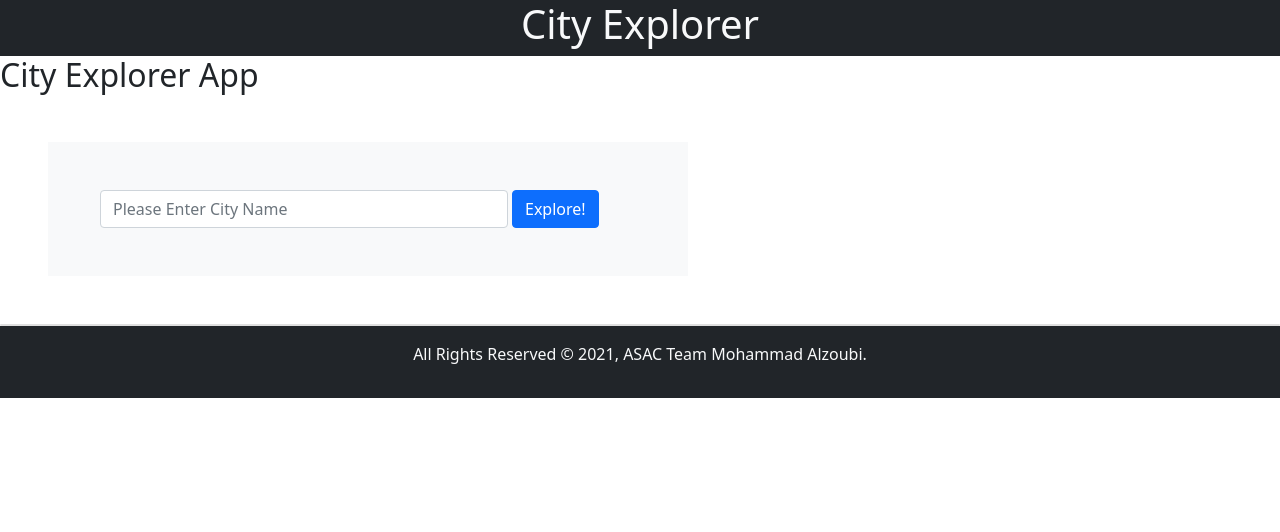
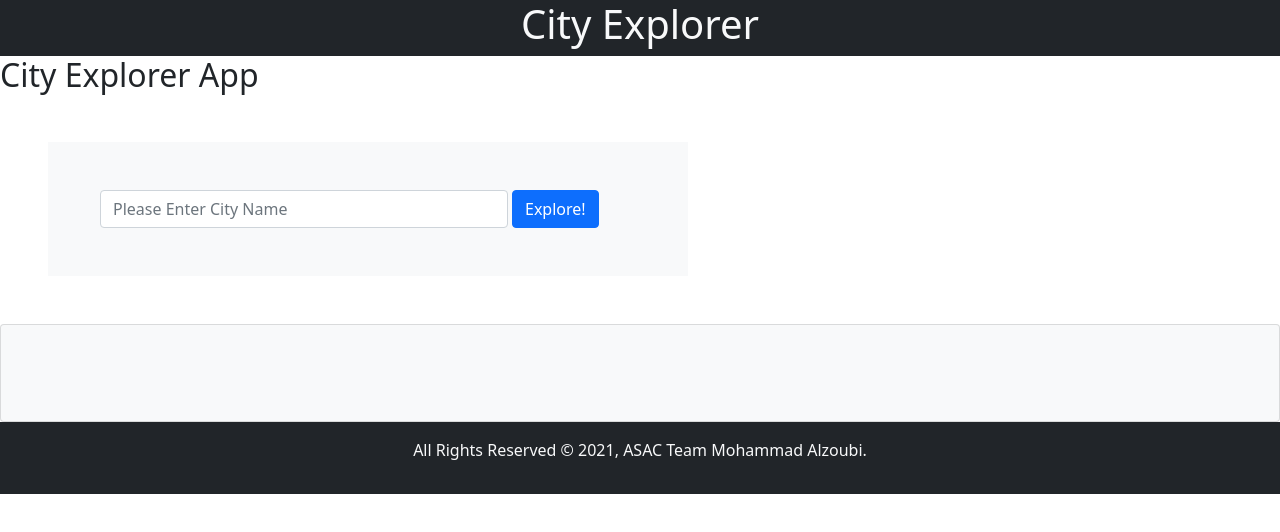
Before and after one commit to macRos-Alzoubi/city-explorer, a React (Create React App) app: page / in a window 1280 px wide. Shown: the top 532 px of the page. Built offline with nearby package versions, Linux system fonts and the light colour scheme.

Commit message:
finish lab07

```diff
--- a/package.json
+++ b/package.json
@@ -8,6 +8,7 @@
     "@testing-library/user-event": "^12.8.3",
     "axios": "^0.21.1",
     "bootstrap": "^5.0.2",
+    "dotenv": "^10.0.0",
     "react": "^17.0.2",
     "react-bootstrap": "^2.0.0-beta.4",
     "react-dom": "^17.0.2",
--- a/src/Component/Main.js
+++ b/src/Component/Main.js
@@ -3,6 +3,7 @@ import AppForm from "./UI/AppForm";
 import Results from "./UI/Results";
 import 'bootstrap/dist/css/bootstrap.min.css';
 import { Card } from "react-bootstrap";
+import Weather from "./UI/Weather";
 
 class Main extends Component{
 
@@ -12,16 +13,18 @@ class Main extends Component{
             cityName : '',
             latitude : '',
             longitude : '',
+            forcastData: '',
             doShowResults: false,
             errMsg : '',
         }
     }
 
-    setlocationVars = (cityName, latitude, longitude) => {
+    setCityInfo = (cityName, latitude, longitude, forcastData) => {
         this.setState({
             cityName : cityName,
             latitude : latitude,
             longitude : longitude,
+            forcastData : forcastData,
             doShowResults: true,
         });
     }
@@ -40,7 +43,7 @@ class Main extends Component{
                 <section>
                     <h2>City Explorer App</h2>
                     < AppForm
-                        setlocationVars={this.setlocationVars}
+                        setCityInfo={this.setCityInfo}
                         errHandler={this.errHandler}
                     />
                     {this.state.doShowResults && < Results
@@ -50,7 +53,9 @@ class Main extends Component{
 
                     />}
 
-                    {!this.state.doShowResults && <Card><Card.Text>{this.state.errMsg}</Card.Text> </Card>}
+                    {this.state.doShowResults && < Weather forcastData={this.state.forcastData}/>}
+
+                    {!this.state.doShowResults && <Card className="bg-light p-5"><Card.Text className="text-danger h4 text-center">{this.state.errMsg}</Card.Text> </Card>}
                 </section>
             </>
         );
--- a/src/Component/UI/AppForm.js
+++ b/src/Component/UI/AppForm.js
@@ -11,12 +11,20 @@ class AppForm extends Component{
 
         const CITY_NAME = event.target['city-name'].value;
         try{
-            const URL = `https://us1.locationiq.com/v1/search.php?key=${process.env.REACT_APP_kEY}&q=${CITY_NAME}&format=json`;
-            const RESPONS = await axios.get(URL);
-            const DATA = RESPONS.data[0];
-            this.props.setlocationVars(DATA.display_name, DATA.lat, DATA.lon, DATA.icon);
-        }catch{
-            this.props.errHandler('Unable to geocode');
+            //${process.env.REACT_APP_LOCATIONIQ_API_URL}
+            let url = `https://${process.env.REACT_APP_LOCATIONIQ_API_URL}?key=${process.env.REACT_APP_kEY}&q=${CITY_NAME}&format=json`;
+            let respons = await axios.get(url);
+            let geoData = respons.data[0];
+
+            // http://localhost:3001/weather?lat=31.95&lon=35.91&searchQuery=Amman
+            url = `http://localhost:3001/weather?lat=${geoData.lat.slice(0, geoData.lat.indexOf('.') + 3)}&lon=${geoData.lon.slice(0, geoData.lon.indexOf('.') + 3)}&searchQuery=${CITY_NAME}`;
+            respons = await axios.get(url);
+            let forcastData = respons.data;
+
+            this.props.setCityInfo(geoData.display_name, geoData.lat, geoData.lon, forcastData);
+
+        }catch(err){
+            this.props.errHandler(err.message);
         }
 
         event.target.reset();
--- /dev/null
+++ b/src/Component/UI/Weather.js
@@ -0,0 +1,22 @@
+import { Component } from "react";
+import { Card } from "react-bootstrap";
+import 'bootstrap/dist/css/bootstrap.min.css';
+
+class Weather extends Component{
+    render(){
+        return(
+            <>
+                {this.props.forcastData.map(forcastObj => {
+                    return(
+                        <Card className="w-50 p-4 m-4 bg-light test-dark" key={forcastObj.date}>
+                            <Card.Header className="card-header">{forcastObj.date}</Card.Header>
+                            <Card.Body className="card-text">{forcastObj.description}</Card.Body>
+                        </Card>
+                    );
+                })}
+            </>
+        );
+    }
+}
+
+export default Weather;
```
Also changed, not shown: 1 other file (tests, documents, lock files or other folders).
